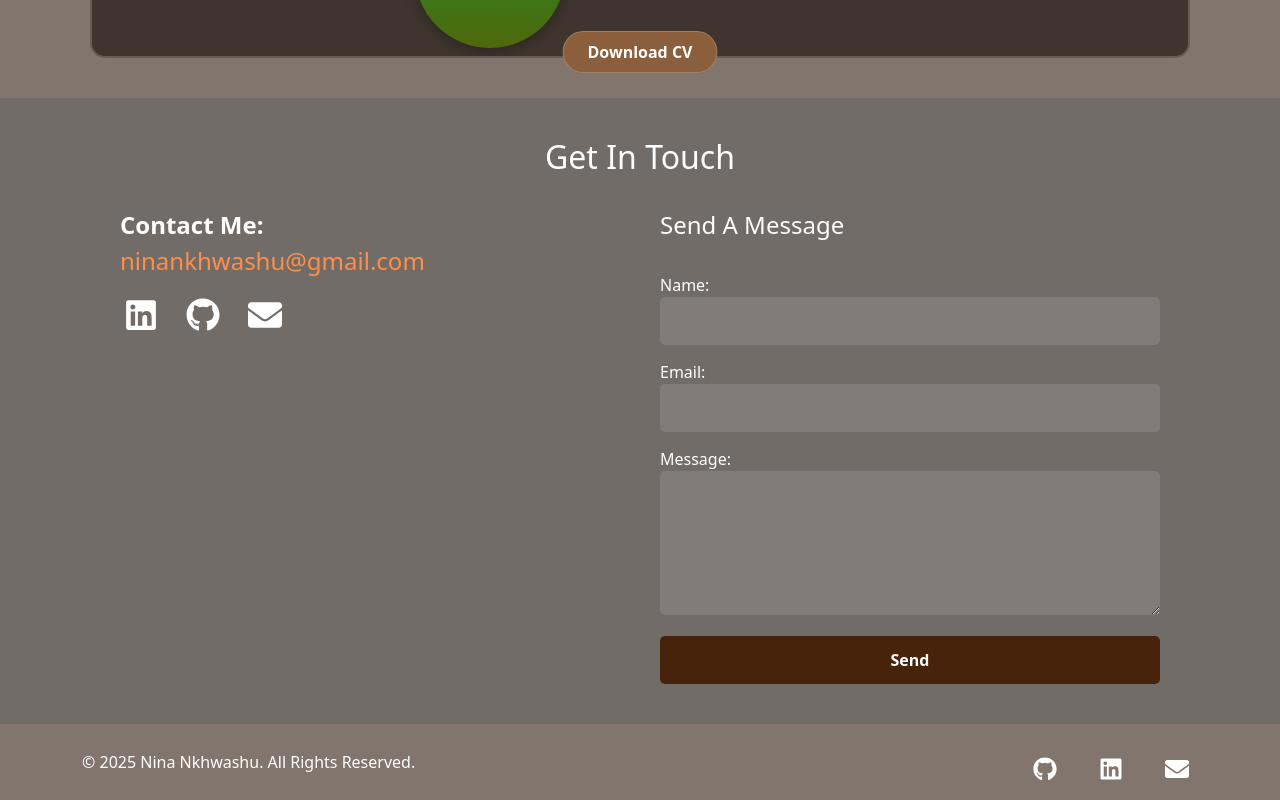
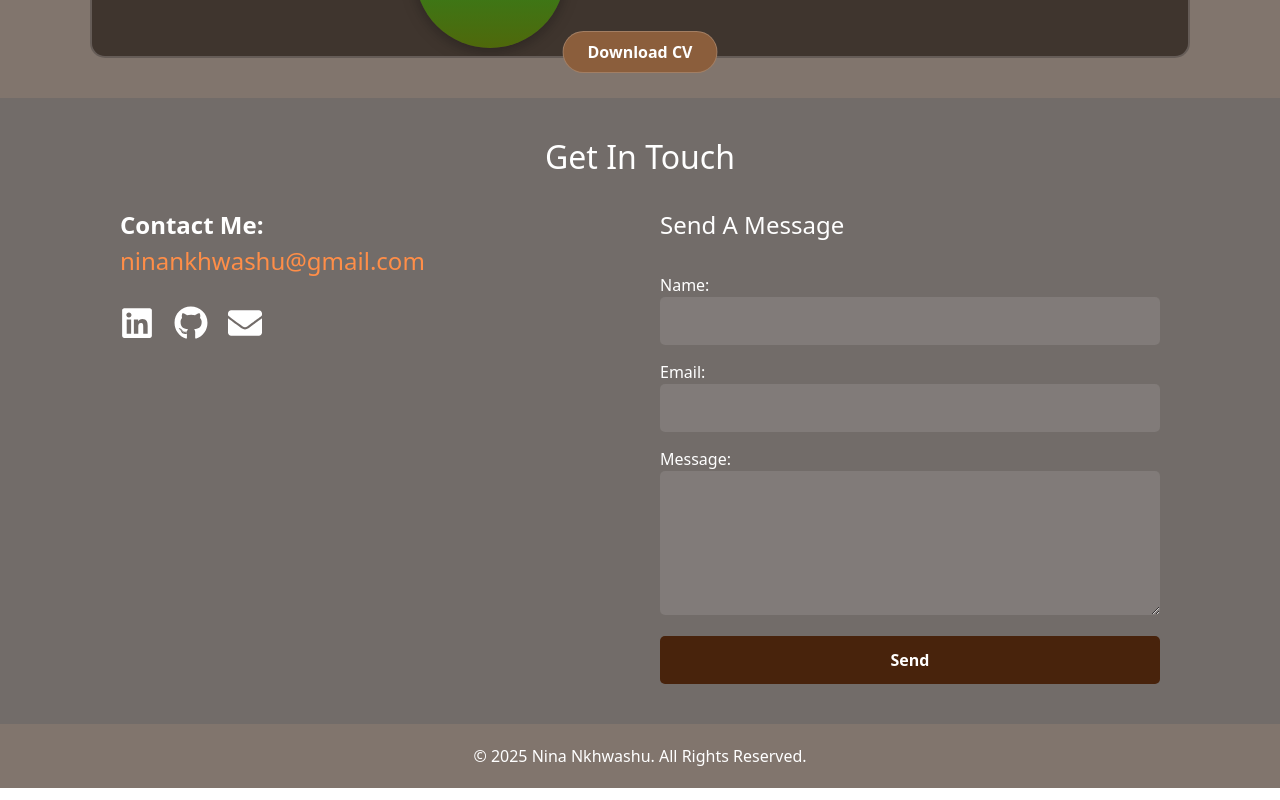
Before and after one commit to gititbunny/nn-react-portfolio, a React (Create React App) app in the folder portfolio/: page / in a window 1280 px wide. Shown: the part 3636-4436 px from the top of the page. Built offline with nearby package versions, Linux system fonts and the light colour scheme.

Commit message:
Remove footer contact icons

```diff
--- a/portfolio/src/components/Footer.js
+++ b/portfolio/src/components/Footer.js
@@ -1,61 +1,13 @@
-import React, { useEffect } from "react";
-import { FaGithub, FaLinkedin, FaEnvelope } from "react-icons/fa";
-import Tooltip from "bootstrap/js/dist/tooltip";
-import "bootstrap/dist/js/bootstrap.bundle.min";
+import React from "react";
 import "../styles/Footer.css";
 
 function Footer() {
-  useEffect(() => {
-    const tooltipTriggerList = document.querySelectorAll(
-      '[data-bs-toggle="tooltip"]'
-    );
-    tooltipTriggerList.forEach((tooltipTriggerEl) => {
-      new Tooltip(tooltipTriggerEl);
-    });
-  }, []);
-
   return (
     <footer className="footer text-white">
-      <div className="container">
-        <div className="row align-items-center text-center text-md-start">
-          <div className="col-md-6 mb-3 mb-md-0">
-            <p className="mb-0">
-              © {new Date().getFullYear()} Nina Nkhwashu. All Rights Reserved.
-            </p>
-          </div>
-          <div className="col-md-6">
-            <div className="social-icons d-flex justify-content-md-end justify-content-center gap-4">
-              <a
-                href="https://github.com/ninankhwashu"
-                target="_blank"
-                rel="noopener noreferrer"
-                className="text-white"
-                data-bs-toggle="tooltip"
-                title="View my GitHub"
-              >
-                <FaGithub size={24} />
-              </a>
-              <a
-                href="https://www.linkedin.com/in/ninankhwashu/"
-                target="_blank"
-                rel="noopener noreferrer"
-                className="text-white"
-                data-bs-toggle="tooltip"
-                title="Connect on LinkedIn"
-              >
-                <FaLinkedin size={24} />
-              </a>
-              <a
-                href="mailto:ninankhwashu@gmail.com"
-                className="text-white"
-                data-bs-toggle="tooltip"
-                title="Send me an email"
-              >
-                <FaEnvelope size={24} />
-              </a>
-            </div>
-          </div>
-        </div>
+      <div className="container text-center">
+        <p className="mb-0">
+          © {new Date().getFullYear()} Nina Nkhwashu. All Rights Reserved.
+        </p>
       </div>
     </footer>
   );
--- a/portfolio/src/styles/Footer.css
+++ b/portfolio/src/styles/Footer.css
@@ -1,26 +1,15 @@
-footer {
+.footer {
   background-color: rgba(46, 25, 12, 0.6);
   backdrop-filter: blur(6px);
   margin-top: auto;
   position: relative;
   z-index: 1;
   padding: 10px 0;
+  text-align: center;
 }
 
-.social-icons a {
-  display: flex;
-  align-items: center;
-  justify-content: center;
-  width: 42px;
-  height: 42px;
-  border-radius: 50%;
-  transition: transform 0.3s ease, color 0.3s ease, box-shadow 0.3s ease;
-  text-decoration: none;
+.footer p {
+  text-align: center;
+  margin: 0 auto;
+  padding: 10px 0;
 }
-
-.social-icons a:hover {
-  transform: scale(1.2);
-  color: #ffd700; /* gold accent — change to your brand color */
-  box-shadow: 0 0 12px rgba(255, 215, 0, 0.6); /* soft glow */
-  background-color: rgba(255, 215, 0, 0.1); /* subtle halo */
-}
```
